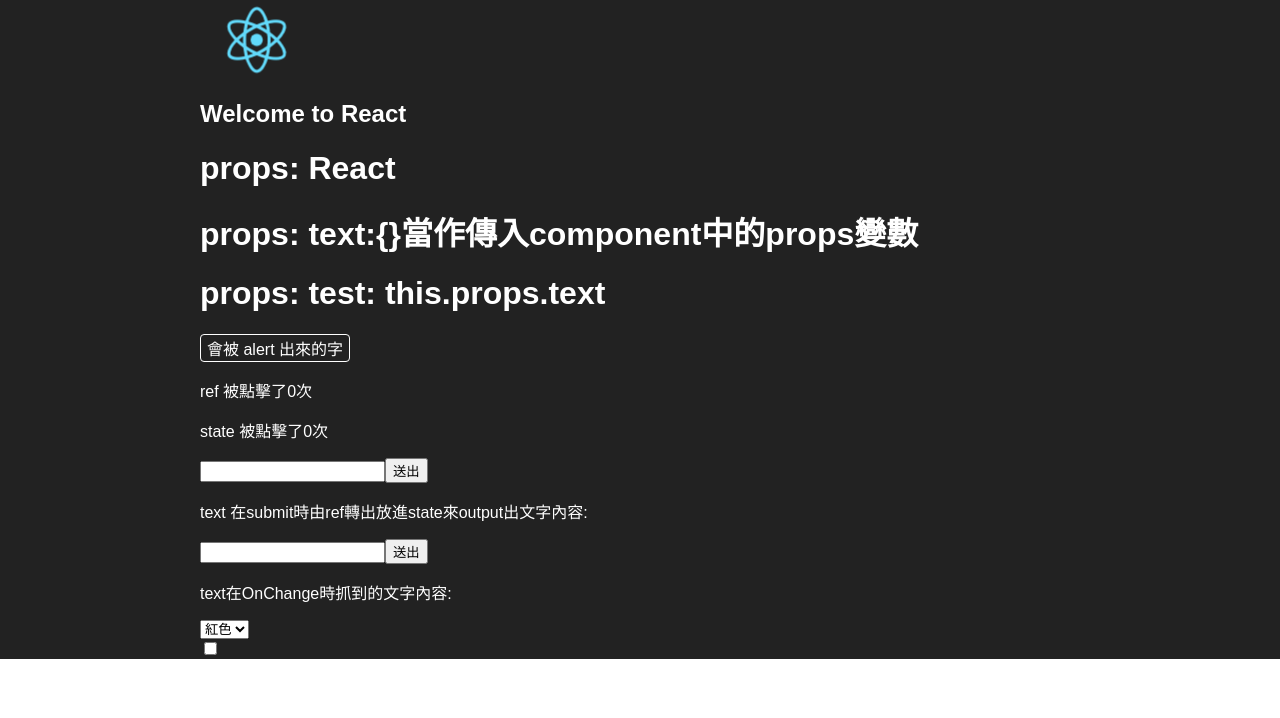
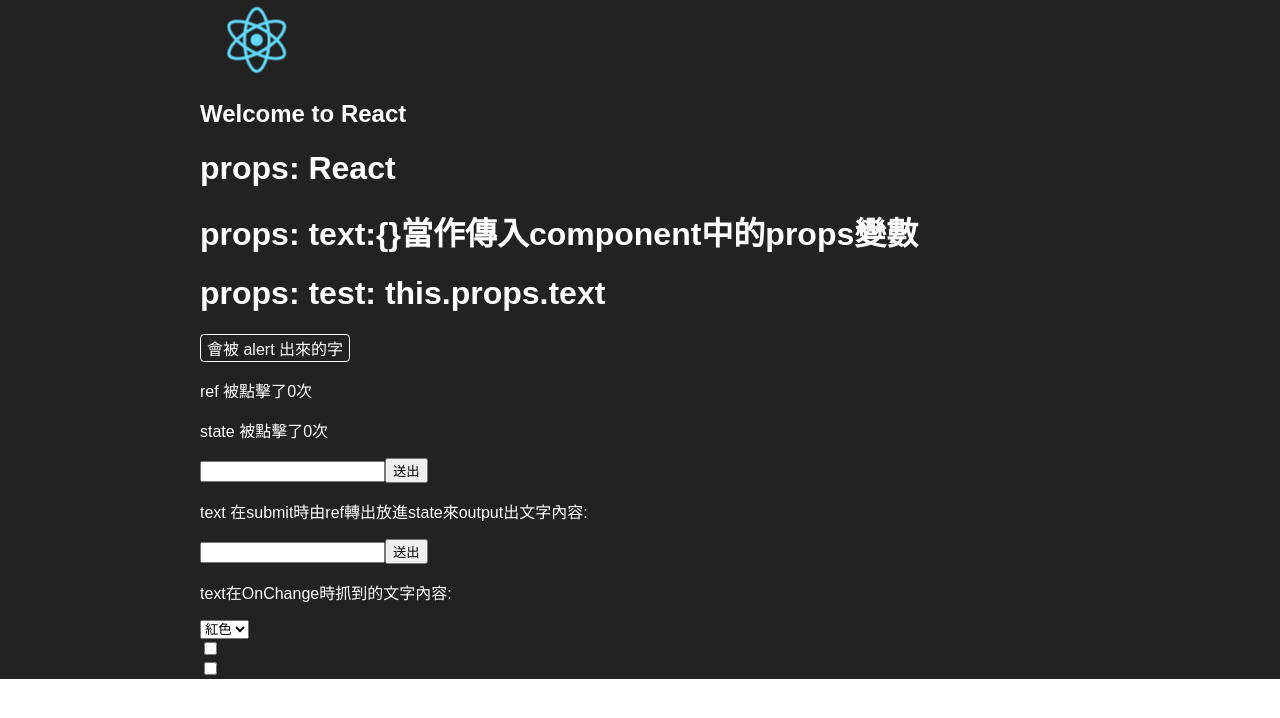
Before and after one commit to wlunareve/ToD_react, a React (Create React App) app: page / in a window 1280 px wide. Shown: the top 718 px of the page. Built offline with nearby package versions, Linux system fonts and the light colour scheme.

Commit message:
React30 Hello redux

```diff
--- a/package.json
+++ b/package.json
@@ -7,7 +7,8 @@
     "react": "^16.5.2",
     "react-dom": "^16.5.2",
     "react-router-dom": "^4.3.1",
-    "react-scripts": "1.1.5"
+    "react-scripts": "1.1.5",
+    "redux": "^4.0.1"
   },
   "scripts": {
     "start": "react-scripts start",
--- a/src/ClockWithSwitch.js
+++ b/src/ClockWithSwitch.js
@@ -4,6 +4,7 @@ import Timer from './Timer';
 
 import ReactDOM from 'react-dom';
 
+//React.createPortal 可以將component 另外 render到另一個root上 製造一種彈跳視窗的效果
 
 class ClockWithSwitch extends React.Component{
     state = {
--- /dev/null
+++ b/src/ClockWithSwitchWithStore.js
@@ -0,0 +1,51 @@
+import React from 'react';
+import Clock from './Clock';
+import Timer from './Timer';
+import store from './redux/store';
+import { toggleCheckbox } from './redux/actions';
+
+import ReactDOM from 'react-dom';
+
+//React.createPortal 可以將component 另外 render到另一個root上 製造一種彈跳視窗的效果
+
+class ClockWithSwitchWithStore extends React.Component{
+
+    unsubscribe = null;
+
+    state = {
+        checked: store.getState().checkbox.checked,
+    }
+
+    componentDidMount(){
+        this.unsubscribe = store.subscribe(() => {
+            const state = store.getState();
+            const checkbox = state.checkbox;
+            const checked = checkbox.checked;
+
+            this.setState({
+                checked
+            })
+        })
+    }
+
+    componentWillUnmount(){
+        this.unsubscribe();
+    }
+
+    handleChange = () =>{
+        const isChecked = this.state.checked;
+        store.dispatch(toggleCheckbox(!isChecked));
+    }
+
+    render(){
+        return(
+            <div>
+                <input type ="checkbox" checked={this.state.checked} onChange={this.handleChange}></input>
+                {this.state.checked? ReactDOM.createPortal(<Clock />, document.querySelector('#clock-root') ): null }
+                {this.state.checked? <Timer />: null}
+            </div>
+        );
+    }
+}
+
+export default ClockWithSwitchWithStore;
--- a/src/SelectedColorClock.js
+++ b/src/SelectedColorClock.js
@@ -1,5 +1,6 @@
 import React from 'react';
 import ClockWithSwitch from './ClockWithSwitch'
+import ClockWithSwitchWithStore from './ClockWithSwitchWithStore'
 import Select from './Select';
 
 const options = [{
@@ -40,6 +41,7 @@ class SelectedColorClock extends React.Component{
                     options={options} />
                 <Context.Provider value={this.state.selectValue} >
                     <ClockWithSwitch />
+                    <ClockWithSwitchWithStore />
                 </Context.Provider>
             </div>
         );
--- /dev/null
+++ b/src/redux/actions.js
@@ -0,0 +1,20 @@
+function check(){
+    return {
+        type: 'CHECK'
+    }
+}
+
+function uncheck(){
+    return {
+        type: 'UNCHECK'
+    }
+}
+
+function toggleCheckbox(checked){
+    return{
+        type: 'TOGGLE_CHECKBOX',
+        checked
+    }
+}
+
+export { check, uncheck, toggleCheckbox };
--- /dev/null
+++ b/src/redux/reducers.js
@@ -0,0 +1,28 @@
+import { combineReducers } from 'redux';
+
+const initialState = {
+    checked: false,
+}
+
+function checkbox(previousState = initialState, action){
+    switch(action.type){
+        case 'CHECK':
+            return{
+                checked: true
+            }
+        case 'UNCHECK':
+            return{
+                checked: false
+            }
+        case 'TOGGLE_CHECKBOX':
+            return{
+                checked: action.checked
+            }
+        default:
+            return previousState;
+    }
+}
+
+export default combineReducers({
+    checkbox,
+});
--- /dev/null
+++ b/src/redux/store.js
@@ -0,0 +1,5 @@
+import { createStore } from 'redux';
+import reducers from './reducers';
+
+const store = createStore(reducers);
+export default store;
```
Also changed, not shown: 1 other file (tests, documents, lock files or other folders).
